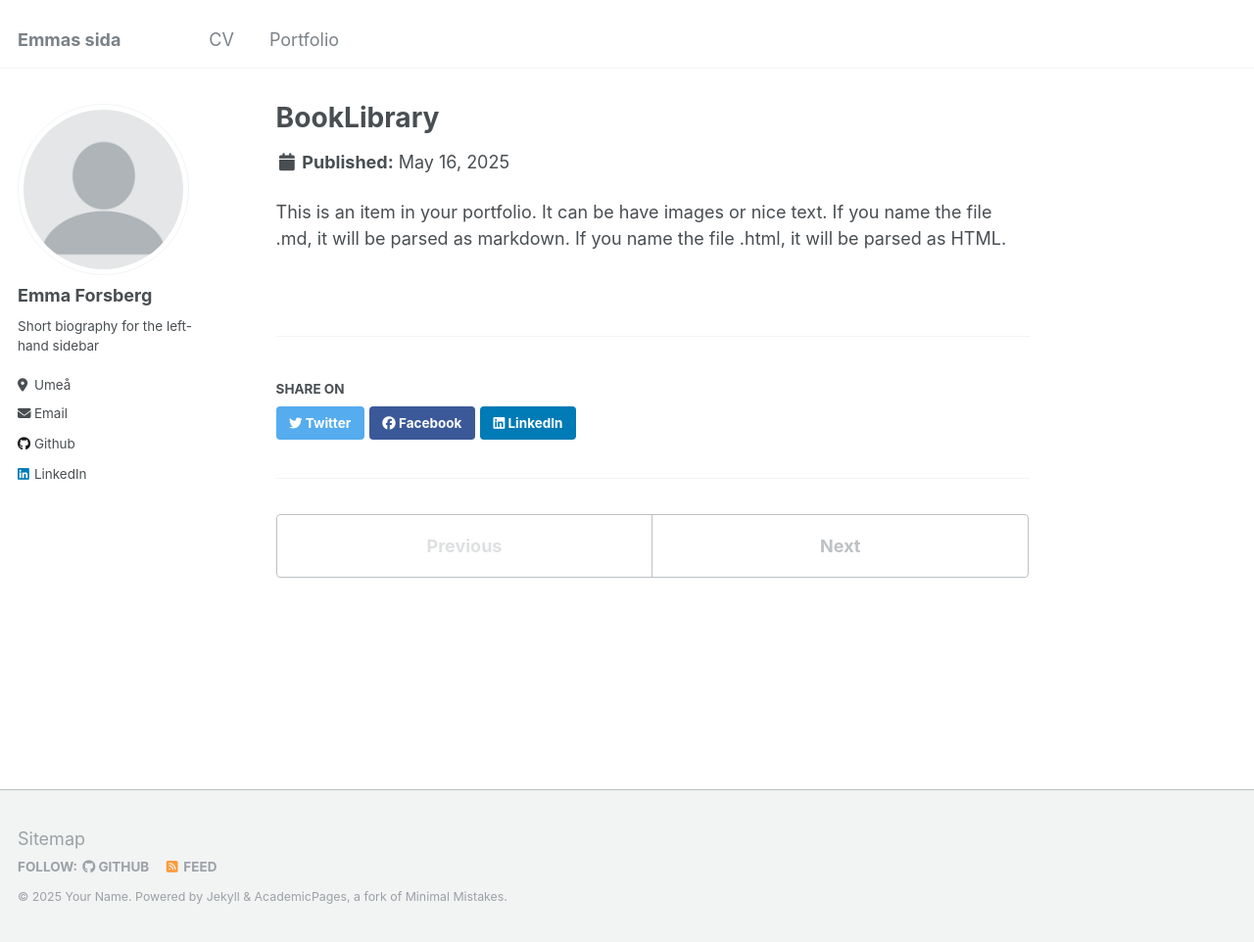
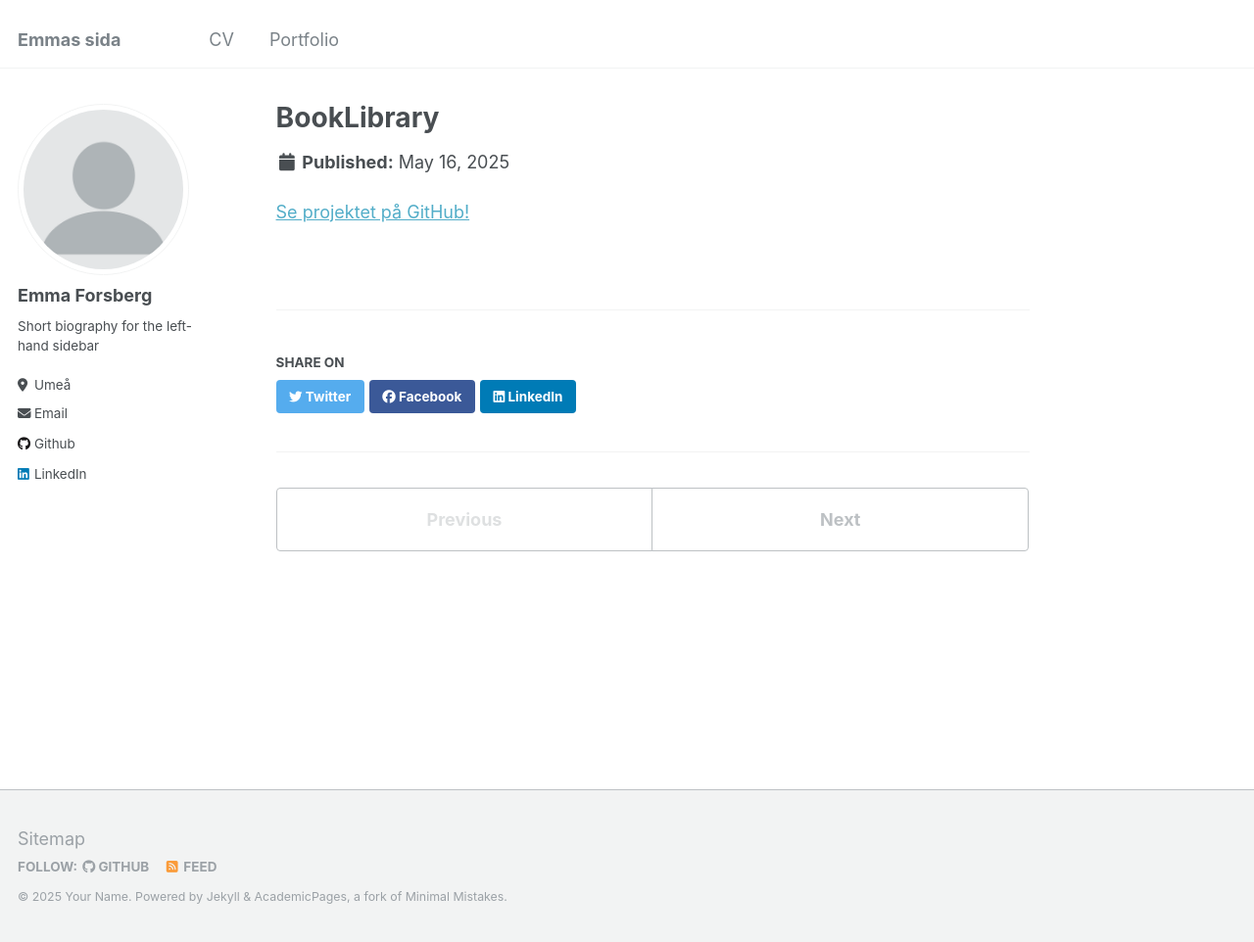
Before and after one commit to EmmaForsberg/emmaforsberg.github.io, a Jekyll site: the page built from _portfolio/portfolio-1.md, in a window 1280 px wide and 962 px high. Shown: the whole window at 98% size. Built offline with Jekyll 4.4.1, drawn with Linux system fonts in a browser that asks for light colours.

Commit message:
Update portfolio-1.md

```diff
--- a/_portfolio/portfolio-1.md
+++ b/_portfolio/portfolio-1.md
@@ -5,4 +5,4 @@ collection: portfolio
 external_url: https://github.com/EmmaForsberg/BookLibrary
 ---
 
-This is an item in your portfolio. It can be have images or nice text. If you name the file .md, it will be parsed as markdown. If you name the file .html, it will be parsed as HTML.
+[Se projektet på GitHub!](https://github.com/EmmaForsberg/BookLibrary)
```
